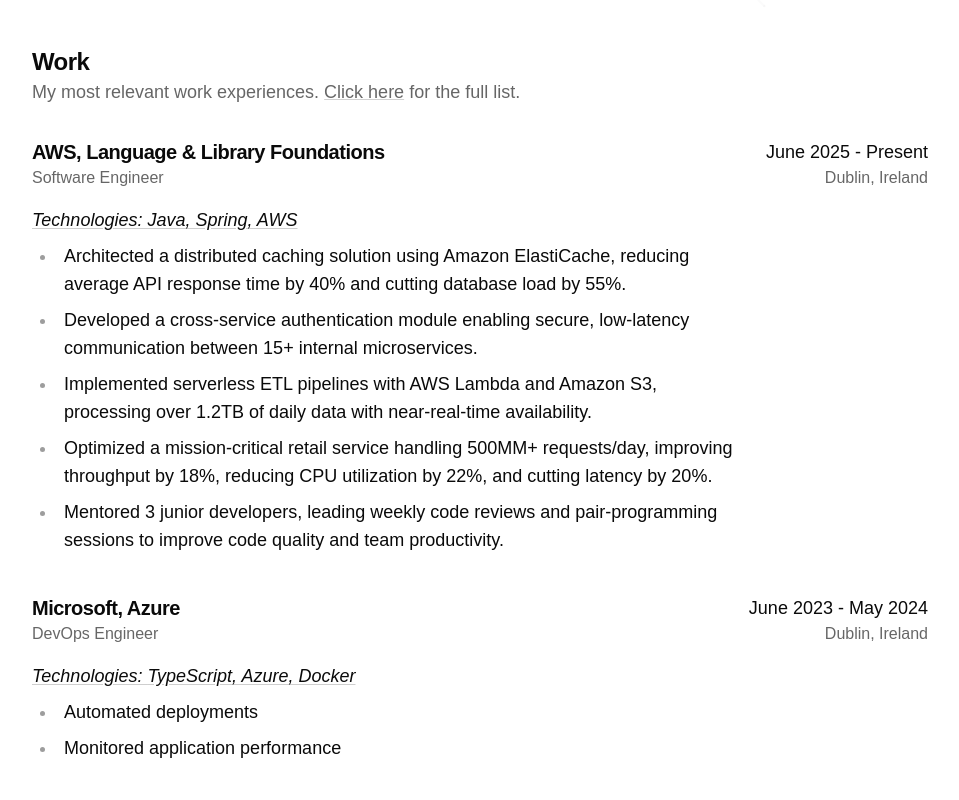
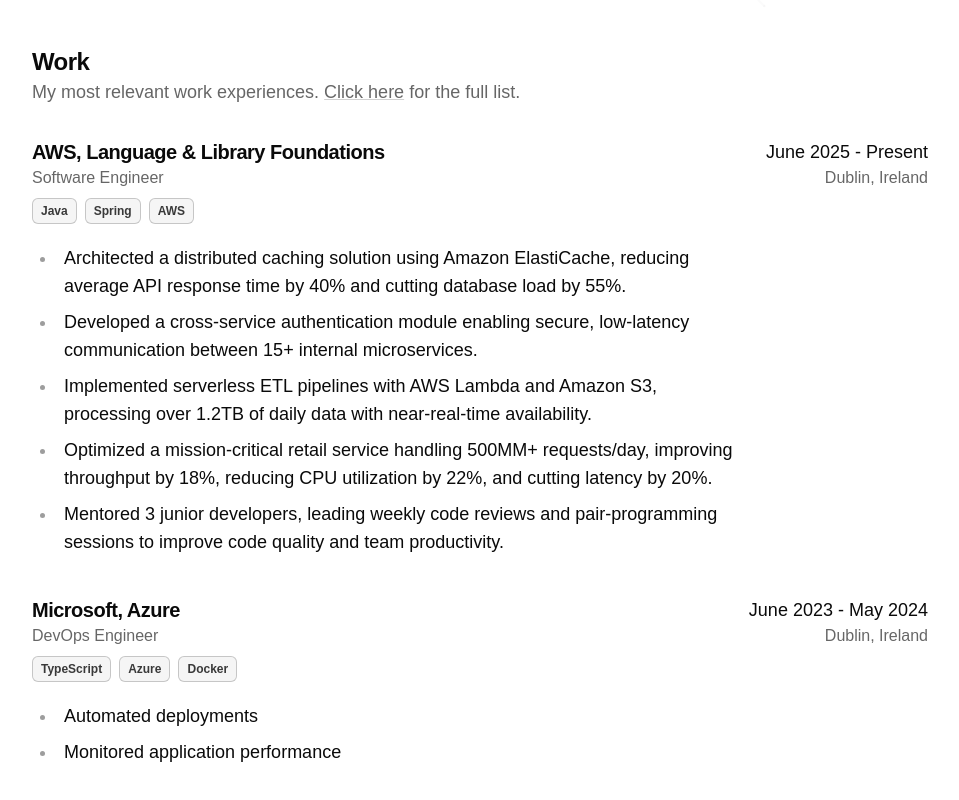
Before and after one commit to mattiacerutti/portfolio, a Next.js app: page / in a window 1280 px wide. Shown: the part 786-1586 px from the top of the page, without its empty margins (160-1119 px from the left). Built offline with nearby package versions, Linux system fonts and the light colour scheme.

Commit message:
feat: add tech cards to work

```diff
--- a/src/components/tech-card.tsx
+++ b/src/components/tech-card.tsx
@@ -7,7 +7,7 @@ interface ITechCardProps {
 function TechCard(props: ITechCardProps) {
   const {tech} = props;
 
-  return <div className="rounded-md bg-[var(--foreground)]/4 border border-[var(--foreground)]/20 px-2 py-1">{tech}</div>;
+  return <div className="rounded-md font-semibold text-xs text-[var(--foreground)]/80 bg-[var(--foreground)]/4 border border-[var(--foreground)]/20 px-2 py-1 w-fit">{tech}</div>;
 }
 
 export default TechCard;
--- a/src/components/work-experience.tsx
+++ b/src/components/work-experience.tsx
@@ -4,6 +4,7 @@ import P from "./typography/p";
 import {IWorkExperience} from "@/data/work";
 import Ul from "./typography/ul";
 import Li from "./typography/li";
+import TechCard from "./tech-card";
 
 interface IWorkExperienceProps {
   experience: IWorkExperience;
@@ -22,14 +23,16 @@ export default function WorkExperience(props: IWorkExperienceProps) {
 
   return (
     <div className="flex flex-row justify-between gap-5">
-      <div className="flex flex-col justify-between gap-4">
+      <div className="flex flex-col justify-between gap-2">
         <div className="flex flex-col">
           <H4>{title}</H4>
           <span className="text-[var(--muted-foreground)]">{role}</span>
         </div>
-        <div className="flex flex-col gap-2">
-          <div className="underline italic underline-offset-2 decoration-[var(--foreground)]/20">
-            <P>Technologies: {technologies.join(", ")}</P>
+        <div className="flex flex-col gap-5">
+          <div className="flex flex-row flex-wrap gap-2 decoration-[var(--foreground)]/20">
+            {technologies.map((tech, index) => (
+              <TechCard key={index} tech={tech} />
+            ))}
           </div>
 
           <Ul>
```
